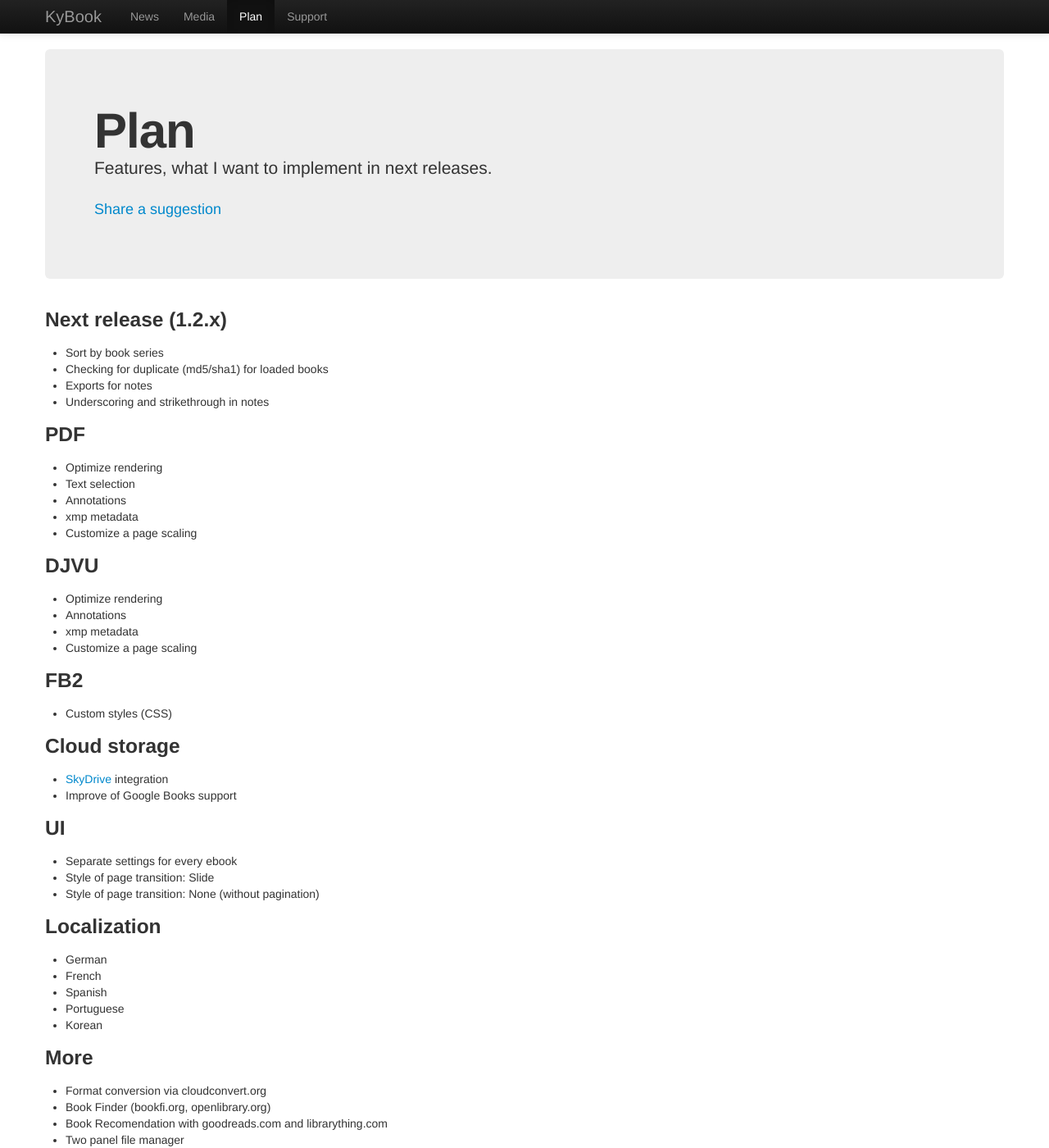
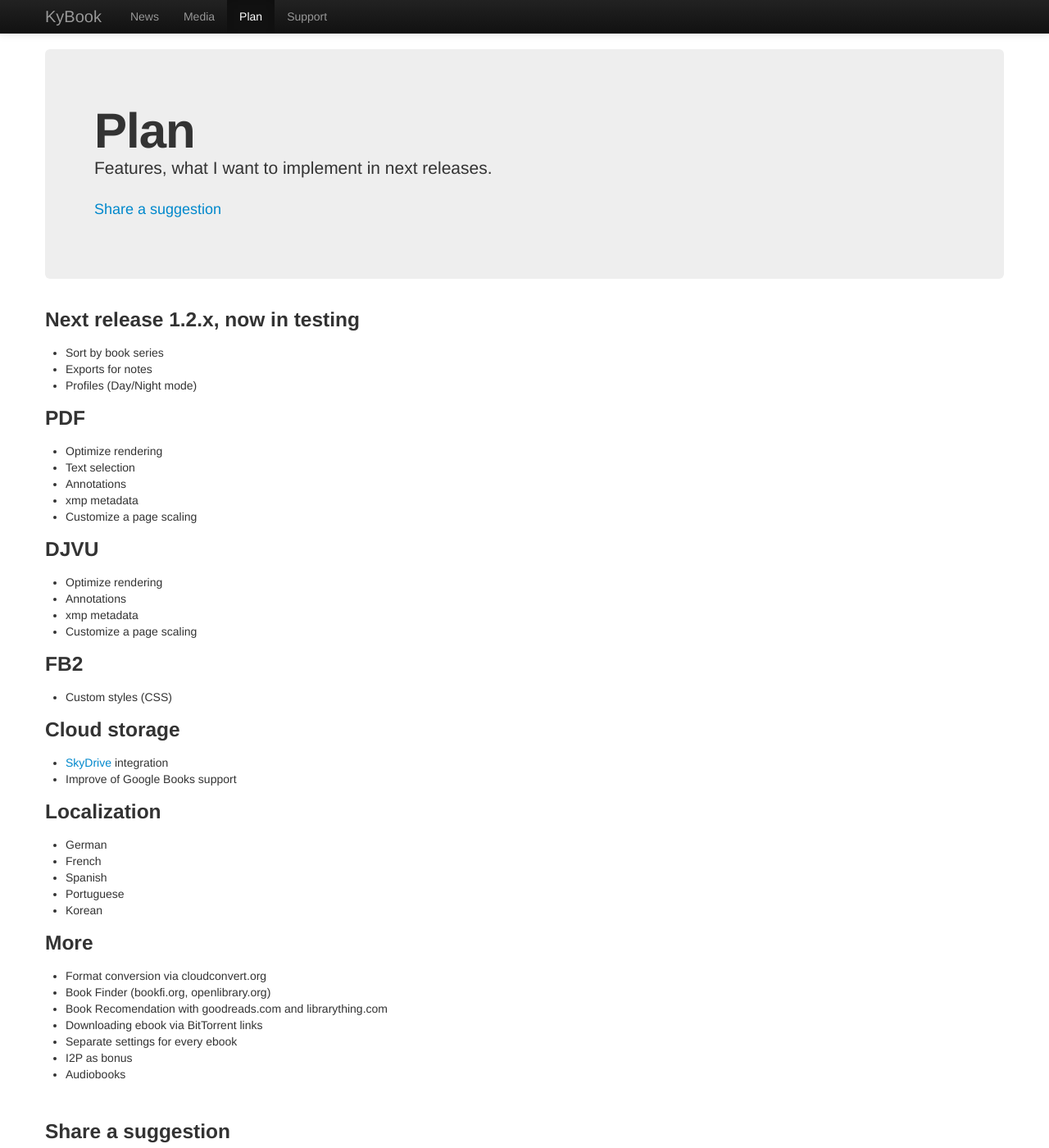
Before and after one commit to kolyvan/kolyvan.github.com, a Jekyll site: the page built from kybook/plan.html, in a window 1280 px wide and 1400 px high. Shown: the whole window at 82% size. Built offline with Jekyll 4.4.1, drawn with Linux system fonts in a browser that asks for light colours; nearby versions of some CDN libraries; comment, search, counter and statistics services are not loaded.

Commit message:
update kybook plan

```diff
--- a/kybook/plan.html
+++ b/kybook/plan.html
@@ -9,12 +9,11 @@ title: Plan
     <p> <a href="#disqus_thread">Share a suggestion</a> </p>
 </div>
 
-<h3>Next release (1.2.x) </h3>
+<h3>Next release 1.2.x, now in testing </h3>
 <ul>
 	<li>Sort by book series</li>
-	<li>Checking for duplicate (md5/sha1) for loaded books</li>
 	<li>Exports for notes</li>
-	<li>Underscoring and strikethrough in notes</li>
+	<li>Profiles (Day/Night mode)</li>
 </ul>
 <div>
 
@@ -47,14 +46,6 @@ title: Plan
 	<li>Improve of Google Books support</li>
 </ul>
 
-<h3>UI</h3>
-
-<ul>
-	<li>Separate settings for every ebook</li>
-	<li>Style of page transition: Slide</li>
-	<li>Style of page transition: None (without pagination)</li>
-</ul>
-
 <h3>Localization</h3>
 <ul>
 	<li>German</li>
@@ -69,8 +60,10 @@ title: Plan
 	<li>Format conversion via cloudconvert.org</li>
 	<li>Book Finder (bookfi.org, openlibrary.org)</li>
 	<li>Book Recomendation with goodreads.com and librarything.com</li>
-	<li>Two panel file manager</li>
 	<li>Downloading ebook via BitTorrent links</li>
+	<li>Separate settings for every ebook</li>
+	<li>I2P as bonus</li>
+	<li>Audiobooks</li>
 </ul>
 
 <script type="text/javascript" charset="utf-8">
```
